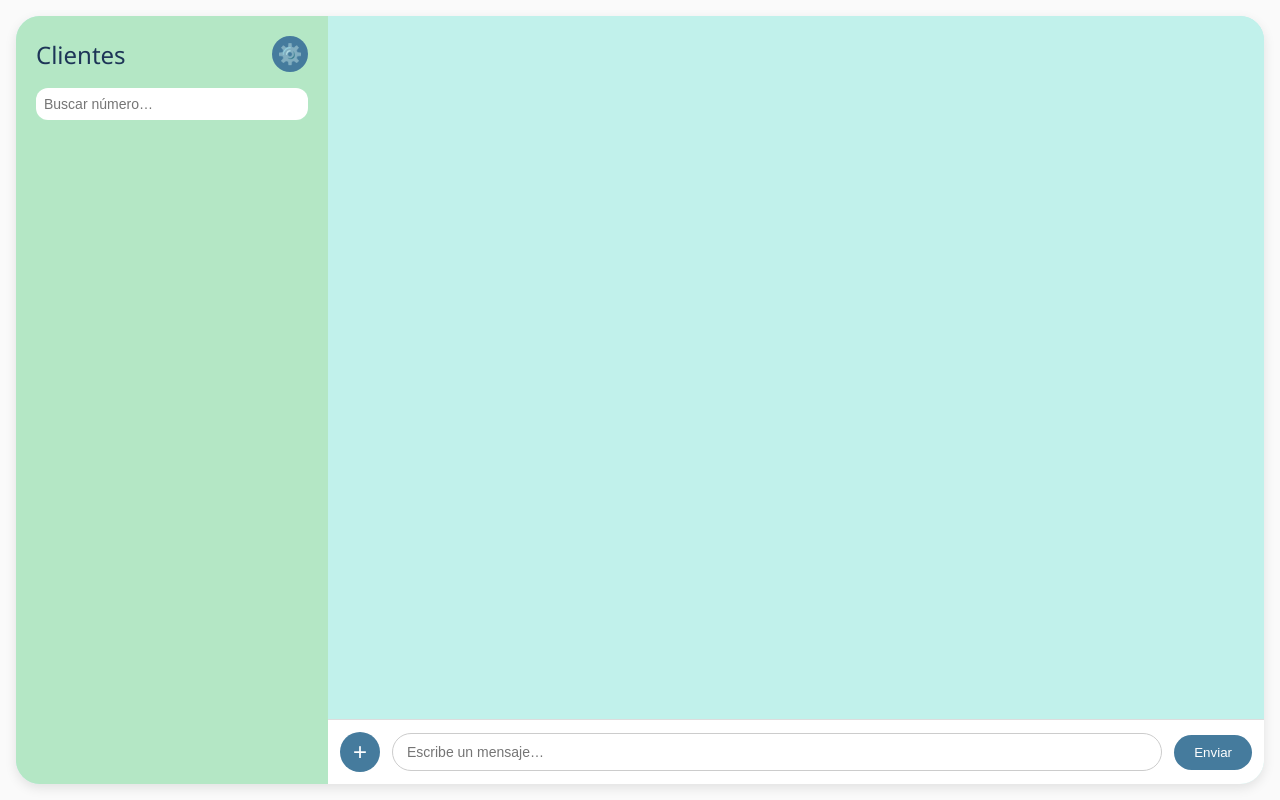
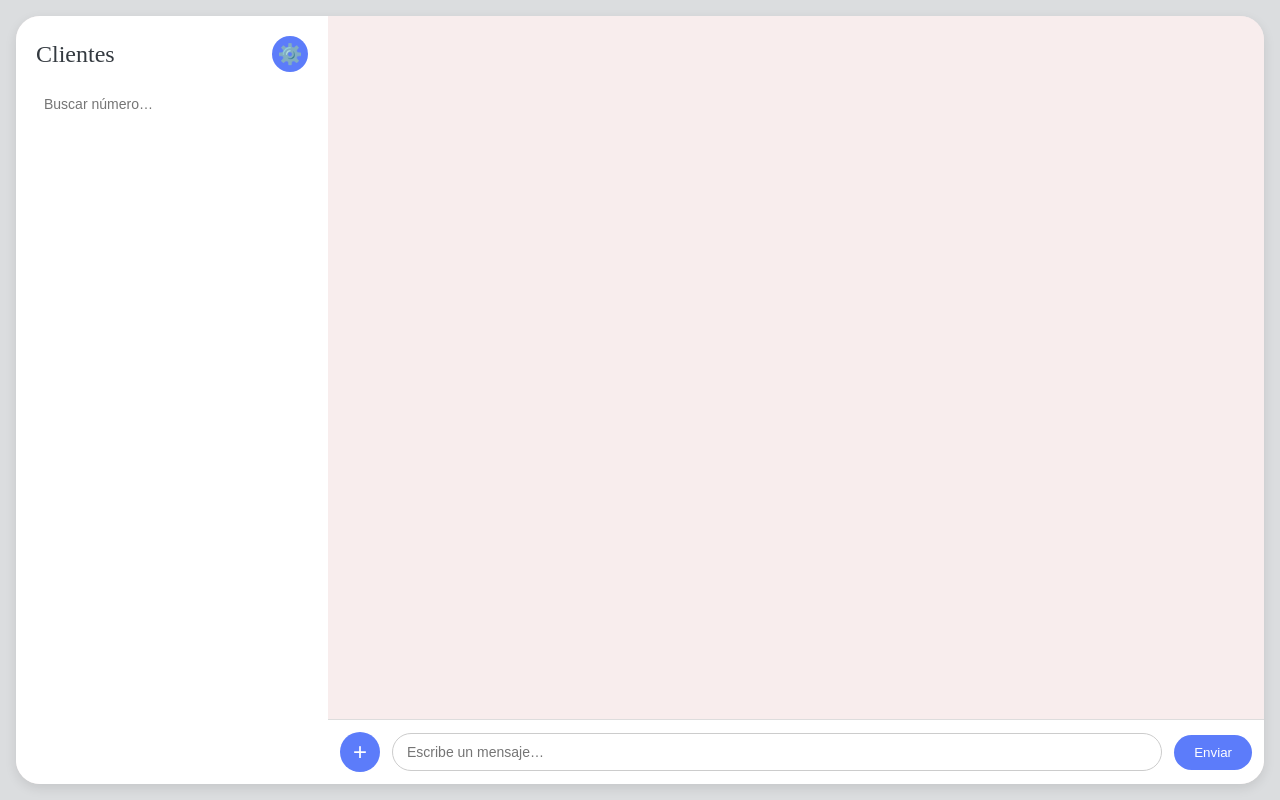
Before and after one commit to SantiagoCTB/whatsapp_api, a Flask app: template templates/index.html in a window 1280 px wide. Run offline with Flask 3, Linux system fonts and the light colour scheme; the template is opened without the code that fills it, so the values that code supplies are empty; parts of the project's set-up code (start-up, migrations or seed data) failed here and were passed over.

Commit message:
Intentando ponerlo bonito

```diff
--- a/templates/index.html
+++ b/templates/index.html
@@ -5,17 +5,23 @@
   <title>Chat Tecnimedellín</title>
   <style>
     :root {
-      --bg-page:        #fafafa;
-      --bg-sidebar:     #b4e7c5; /* pastel verde */
-      --bg-chat:        #c1f1eb;
-      --accent:         #457b9d;
-      --accent-hover:   #1d3557;
-      --bubble-user:    #eed38d;
-      --bubble-bot:     #81b29a;
-      --bubble-asesor:  #f3b17a;
-      --text-main:      #1d3557;
-      --text-light:     #ffffff;
-      --font-base:      'Segoe UI', Tahoma, Geneva, Verdana, sans-serif;
+      /* Fondo general */
+      --bg-page:        #dbdddf;  /* gris muy claro */
+      --bg-sidebar:     #ffffff;  /* blanco puro, limpio */
+      --bg-chat:        #f8eded;  /* mantiene minimalista */
+
+      /* Acentos y botones */
+      --accent:         #5c7cfa;  /* azul eléctrico suave */
+      --accent-hover:   #3b5bdb;  /* azul un poco más oscuro */
+
+      /* Burbujas de mensaje */
+      --bubble-user:    #e0e7ff;  /* azul pastel muy suave */
+      --bubble-bot:     #d3f9d8;  /* verde pastel claro */
+      --bubble-asesor:  #ffe3e3;  /* rosa pastel muy claro */
+
+      /* Texto */
+      --text-main:      #343a40;  /* gris oscuro para legibilidad */
+      --text-light:     #ffffff;  /* para texto sobre fondos oscuros */
     }
 
     * { box-sizing: border-box; margin:0; padding:0; }
```
